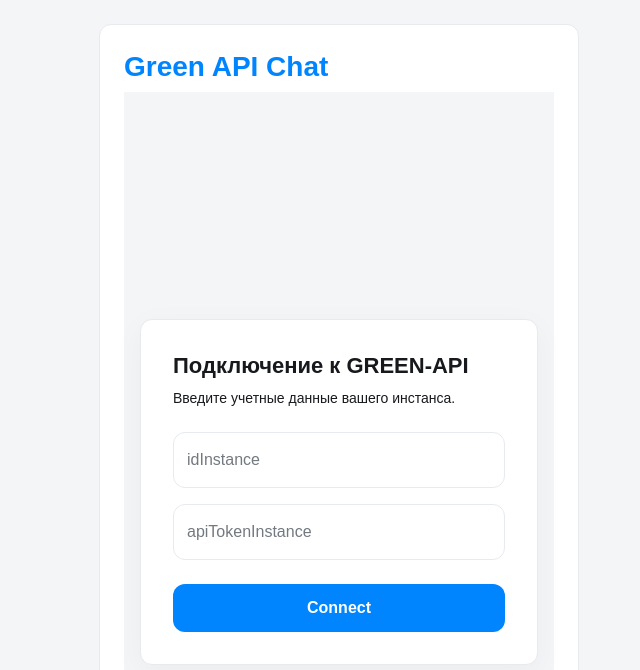
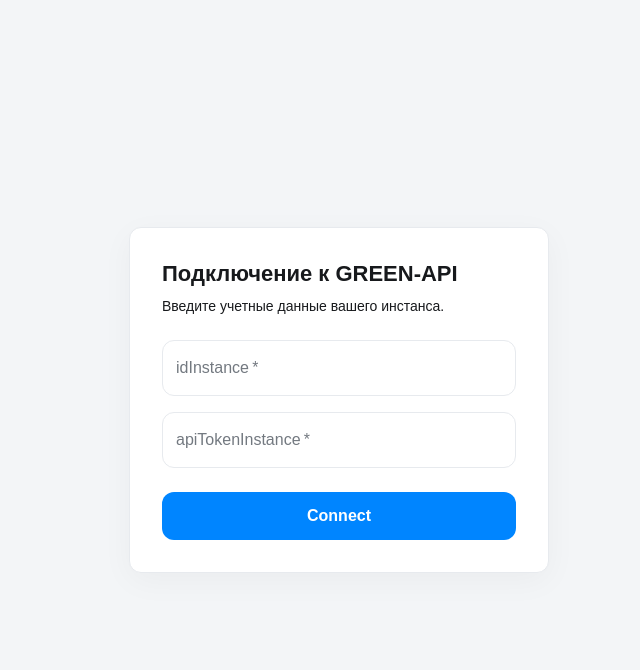
Before and after one commit to Makflay/green-api-chat, a React (Vite) app in the folder client/: page / in a window 1280 px wide. Shown: the top 670 px of the page, without its empty margins (301-941 px from the left). Built offline with nearby package versions, Linux system fonts and the light colour scheme.

Commit message:
feat: add credentials form logic

```diff
--- a/client/src/App.tsx
+++ b/client/src/App.tsx
@@ -1,10 +1,18 @@
+import { useState } from "react";
 import Box from "@mui/material/Box";
 import Typography from "@mui/material/Typography";
 import "./App.css";
 
 import { CredentialsForm } from "./components/CredentialsForm";
+import type { Credentials } from "./components/CredentialsForm";
 
 function App() {
+  const [credentials, setCredentials] = useState<Credentials | null>(null);
+
+  if (!credentials) {
+    return <CredentialsForm onConnect={setCredentials} />;
+  }
+
   return (
     <Box
       component="main"
@@ -29,8 +37,6 @@
         <Typography variant="h1" sx={{ color: "primary.main", mb: 1 }}>
           Green API Chat
         </Typography>
-
-        <CredentialsForm />
       </Box>
     </Box>
   );
--- a/client/src/components/CredentialsForm.tsx
+++ b/client/src/components/CredentialsForm.tsx
@@ -1,4 +1,6 @@
+import { useState } from "react";
 import Typography from "@mui/material/Typography";
+import type { FormEvent } from "react";
 import {
   Card,
   ConnectButton,
@@ -8,7 +10,39 @@
   Screen,
 } from "./CredentialsForm.styles";
 
-export function CredentialsForm() {
+export type Credentials = {
+  idInstance: string;
+  apiTokenInstance: string;
+};
+
+type CredentialsFormProps = {
+  onConnect: (credentials: Credentials) => void;
+};
+
+export function CredentialsForm({ onConnect }: CredentialsFormProps) {
+  const [idInstance, setIdInstance] = useState("");
+  const [apiTokenInstance, setApiTokenInstance] = useState("");
+  const [submitted, setSubmitted] = useState(false);
+
+  const idInstanceError = submitted && !idInstance.trim();
+  const apiTokenInstanceError = submitted && !apiTokenInstance.trim();
+
+  function handleSubmit(event: FormEvent<HTMLFormElement>) {
+    event.preventDefault();
+    setSubmitted(true);
+
+    const credentials: Credentials = {
+      idInstance: idInstance.trim(),
+      apiTokenInstance: apiTokenInstance.trim(),
+    };
+
+    if (!credentials.idInstance || !credentials.apiTokenInstance) {
+      return;
+    }
+
+    onConnect(credentials);
+  }
+
   return (
     <Screen>
       <Card aria-labelledby="credentials-title">
@@ -24,12 +58,18 @@
 
         <Form
           aria-labelledby="credentials-title"
-          onSubmit={(event) => event.preventDefault()}
+          onSubmit={handleSubmit}
+          noValidate
         >
           <Field
             id="idInstance"
             name="idInstance"
             label="idInstance"
+            value={idInstance}
+            onChange={(event) => setIdInstance(event.target.value)}
+            error={idInstanceError}
+            helperText={idInstanceError ? "Введите idInstance." : undefined}
+            required
             variant="outlined"
             fullWidth
             autoComplete="off"
@@ -46,6 +86,13 @@
             name="apiTokenInstance"
             label="apiTokenInstance"
             type="password"
+            value={apiTokenInstance}
+            onChange={(event) => setApiTokenInstance(event.target.value)}
+            error={apiTokenInstanceError}
+            helperText={
+              apiTokenInstanceError ? "Введите apiTokenInstance." : undefined
+            }
+            required
             variant="outlined"
             fullWidth
             autoComplete="off"
```
